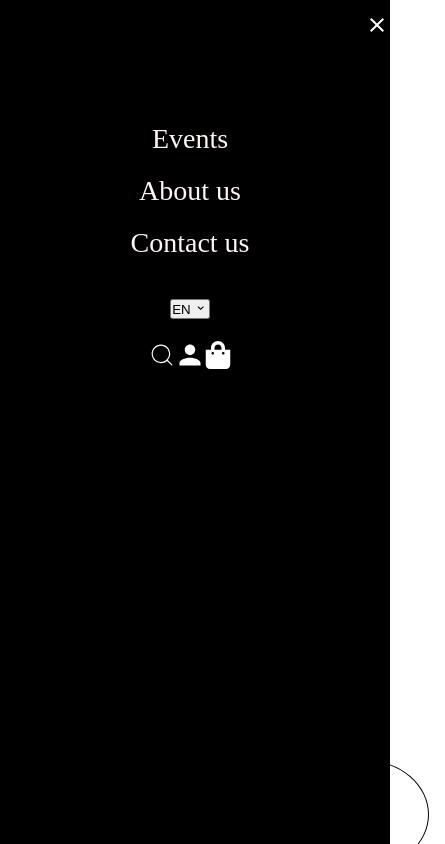
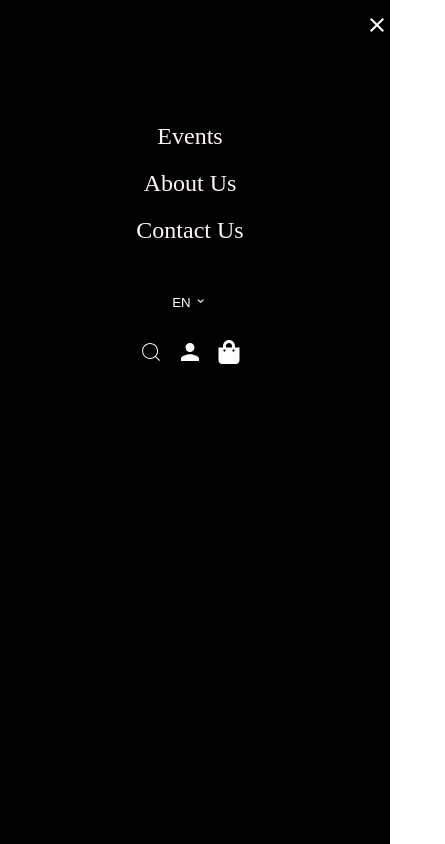
Before and after one commit to Eyyubfront/EVENTSLINK, a React (Vite) app in the folder events_project/: page / in a window 390 px wide. Both pictures are taken after a click on the button 350 px from the left and 40 px from the top of the page. Shown: the top 844 px of the page, 445 px wide, since content can reach past the window. Built offline with nearby package versions, Linux system fonts and the light colour scheme.

Commit message:
finish proje

```diff
--- a/events_project/src/Components/Burgermenu/index.jsx
+++ b/events_project/src/Components/Burgermenu/index.jsx
@@ -1,5 +1,4 @@
-
-import {Box,IconButton,Stack} from "@mui/material";
+import { Box, IconButton, Stack } from "@mui/material";
 import { Close } from "@mui/icons-material";
 import MenuIcon from "@mui/icons-material/Menu";
 import { useState } from "react";
@@ -8,48 +7,47 @@ import {Box,IconButton,Stack} from "@mui/material";
 import { FaShoppingBag } from "react-icons/fa";
 import { IoMdPerson } from "react-icons/io";
 import { BiChevronDown } from "react-icons/bi";
+
 const BurgerMenu = () => {
   const [isDropdownOpen, setIsDropdownOpen] = useState(false);
+  const [open, setOpen] = useState(false);
 
   const toggleDropdown = () => {
     setIsDropdownOpen(!isDropdownOpen);
   };
-    const [open, setOpen] = useState(false);
+
   return (
     <>
-        <Box sx={{ display: { xs: "block", md: "none", color: "white" } }}>
+      <div id="burgermenu">
         <IconButton
-            onClick={() => {
-              setOpen(!open);
-            }}
+          onClick={() => setOpen(!open)}
           sx={{ color: "white" }}
+          className="menu-button"
         >
-            {open ? <Close />  : <MenuIcon /> }
+          {open ? <Close /> : <MenuIcon />}
         </IconButton>
-          <div style={{ position: 'fixed', right: 0, top: 0, width: '100%', display: open ? 'block' : 'none', zIndex: 1000 }} className="dialog" color="white" fullScreen open={open} >
-            <Box className="burgermenubox" sx={{ background: "black", color: "white", position: 'absolute',right:0,fontSize:"28px"}} width="100%"  height="100vh">
+        <div className={`dialog ${open ? 'open' : ''}`}>
+          <div className="burgermenubox" sx={{ background: "black", color: "white" }}>
             <Stack flexDirection="row" justifyContent="flex-end">
               <IconButton
                 sx={{ color: "white" }}
                 edge="end"
-                  color="black"
                 onClick={() => setOpen(false)}
               >
                 <Close />
               </IconButton>
             </Stack>
 
-              <Stack sx={{marginTop:"20%"}} alignItems="center" flexDirection="column" gap="30px" textAlign="center">
-
+            <Stack sx={{ marginTop: "20%" }} alignItems="center" flexDirection="column" gap="30px" textAlign="center">
               <div className="burger__navlink">
                 <Link className='burgerlink' to="/events">
                   <p className='navlink'>Events</p>
                 </Link>
                 <Link className='burgerlink' to="/aboutus">
-           <p className='navlink'>About us</p>
+                  <p className='navlink'>About Us</p>
                 </Link>
                 <Link className='burgerlink' to="/contactus">
-            <p className='navlink'>Contact us</p>
+                  <p className='navlink'>Contact Us</p>
                 </Link>
               </div>
               <div className="burger__right">
@@ -71,10 +69,9 @@ import { BiChevronDown } from "react-icons/bi";
                 </div>
               </div>
             </Stack>
-
-            </Box>
           </div>
-        </Box>
+        </div>
+      </div>
     </>
   );
 };
--- a/events_project/src/assets/styles/main.css
+++ b/events_project/src/assets/styles/main.css
@@ -122,10 +122,16 @@
   #navbar .navbar__container .navbar__left .navbar__navlink .linkline {
     text-decoration: none;
     color: #FFF5F6;
+    position: relative;
   }
-  #navbar .navbar__container .navbar__left .navbar__navlink .linkline:hover {
-    padding-bottom: 2px;
-    border-bottom: 2px solid red;
+  #navbar .navbar__container .navbar__left .navbar__navlink .linkline:hover::after {
+    content: "";
+    position: absolute;
+    bottom: -2px;
+    left: 0;
+    width: 100%;
+    height: 2px;
+    background-color: red;
   }
   #navbar .navbar__container .navbar__left .navbar__navlink .navlink {
     font-family: "Poppins", sans-serif;
@@ -284,7 +290,7 @@
 }
 #findevents {
   position: relative;
-  background-image: url("../../../images/celebrate.png"); /* Webpack ile `~` kullanarak src'den doğru yolu kullanabilirsiniz */
+  background-image: url("../../../images/celebrate.png");
   background-size: cover;
   background-position: center;
   height: 600px;
@@ -297,12 +303,12 @@
   text-align: center;
   top: 63%;
   padding: 20px;
-  color: white; /* Metin rengi arka plana uyumlu olması için */
+  color: white;
 }
 #findevents .find__text h2 {
   font-size: 38px;
   font-family: "Poppins", sans-serif;
-  margin-bottom: 10px; /* Başlık ile altındaki paragraf arasındaki boşluk */
+  margin-bottom: 10px;
 }
 #findevents .find__text .finds__abouts {
   display: flex;
@@ -319,8 +325,8 @@
   overflow: hidden;
   transition: color 0.5s;
   z-index: 1;
-  background-color: #F84757; /* Varsayılan arka plan rengi */
-  color: white; /* Varsayılan metin rengi */
+  background-color: #F84757;
+  color: white;
   border: none;
   border-radius: 5px;
   padding: 10px 20px;
@@ -329,7 +335,7 @@
 }
 #findevents .find__text .find__button:hover {
   color: #fff;
-  background-color: red; /* Hover yapıldığında arka plan rengi değişimi */
+  background-color: red;
 }
 #findevents .find__text .find__button:before {
   content: "";
@@ -352,90 +358,41 @@
 
 @media (max-width: 576px) {
   #findevents {
-    position: relative;
-    background-image: url("../../../images/celebrate.png"); /* Webpack ile `~` kullanarak src'den doğru yolu kullanabilirsiniz */
-    background-size: cover;
-    background-position: center;
     height: 650px;
   }
   #findevents .find__text {
-    display: flex;
-    flex-direction: column;
     align-items: center;
-    position: absolute;
-    text-align: center;
     top: 63%;
-    padding: 20px;
-    color: white; /* Metin rengi arka plana uyumlu olması için */
   }
   #findevents .find__text h2 {
     font-size: 20px;
-    font-family: "Poppins", sans-serif;
-    margin-bottom: 10px; /* Başlık ile altındaki paragraf arasındaki boşluk */
   }
   #findevents .find__text .finds__abouts {
-    display: flex;
-    flex-direction: column;
     align-items: center;
-    gap: 2px;
   }
   #findevents .find__text .finds__abouts p {
     font-family: "Montserrat", sans-serif;
   }
   #findevents .find__text .find__button {
-    position: relative;
-    cursor: pointer;
-    overflow: hidden;
-    transition: color 0.5s;
-    z-index: 1;
-    background-color: #F84757; /* Varsayılan arka plan rengi */
-    color: white; /* Varsayılan metin rengi */
-    border: none;
-    border-radius: 5px;
-    padding: 10px 20px;
     font-size: 1rem;
-    margin-top: 20px;
-  }
-  #findevents .find__text .find__button:hover {
-    color: #fff;
-    background-color: red; /* Hover yapıldığında arka plan rengi değişimi */
-  }
-  #findevents .find__text .find__button:before {
-    content: "";
-    position: absolute;
-    z-index: -1;
-    background: rgb(187, 7, 22);
-    height: 150px;
-    width: 150px;
-    border-radius: 50%;
-    top: 100%;
-    left: 50%;
-    transform: translate(-50%);
-    transition: all 0.8s;
-  }
-  #findevents .find__text .find__button:hover:before {
-    top: -50px;
-    left: 50%;
-    transform: translate(-50%);
   }
 }
 #activities {
   display: flex;
   flex-direction: column;
-  align-items: center; /* İçeriği yatay olarak ortalar */
+  align-items: center;
   margin-top: 30px;
-  padding: 0 20px; /* Sayfanın kenarlarından boşluk bırakır */
+  padding: 0 20px;
   background-size: cover;
 }
 
 .activities__cards {
   display: flex;
-  flex-direction: row; /* Kartları yatayda sıralar */
-  /* Kartların taşmasını sağlar ve birden fazla satıra yayılmalarına izin verir */
-  justify-content: center; /* Kartları yatay olarak ortalar */
+  flex-direction: row;
+  justify-content: center;
   align-items: center;
   width: 100%;
-  max-width: 1200px; /* Kartların çok geniş ekranlarda yayılmasını engeller */
+  max-width: 1200px;
 }
 
 .activitesallcard {
@@ -444,8 +401,8 @@
   align-items: center;
   position: relative;
   transition: transform 0.3s ease;
-  flex: 1 1 calc(33.333% - 10px); /* Kartları yatayda 3'erli gruplayarak gösterir */
-  box-sizing: border-box; /* Padding ve border'ı genişliğe dahil eder */
+  flex: 1 1 calc(33.333% - 10px);
+  box-sizing: border-box;
 }
 
 .activitesallcard:hover .activitesimgcard {
@@ -489,35 +446,42 @@
   transition: filter 0.3s ease;
 }
 
-/* Mobil Görünüm İçin Media Query */
+@media (max-width: 1200px) {
+  .activities__cards {
+    display: grid;
+    grid-template-columns: repeat(auto-fill, minmax(200px, 1fr));
+    gap: 10px;
+    max-width: none;
+  }
+  .activitesallcard {
+    width: 100%;
+    max-width: none;
+  }
+  .activitesimgcard {
+    width: 90px !important;
+  }
+}
 @media (max-width: 768px) {
   .activities__cards {
     display: grid;
-    grid-template-columns: repeat(3, 1fr); /* 3 sütunlu grid düzeni */
+    grid-template-columns: repeat(auto-fill, minmax(200px, 1fr));
     gap: 10px;
-    max-width: none; /* Mobilde genişlik kısıtlamasını kaldırır */
+    max-width: none;
   }
   .activitesallcard {
-    width: 100%; /* Grid hücresinin tamamını kaplar */
-    max-width: none; /* Maksimum genişlik kısıtlamasını kaldırır */
+    width: 100%;
+    max-width: none;
   }
   .activitesimgcard {
-    width: 90px !important; /* Küçük ekranlarda img kart genişliği */
+    width: 90px !important;
   }
 }
 @media (max-width: 576px) {
   .activities__cards {
-    display: grid;
-    grid-template-columns: repeat(3, 1fr); /* 3 sütunlu grid düzeni */
-    gap: 10px;
-    max-width: none; /* Mobilde genişlik kısıtlamasını kaldırır */
-  }
-  .activitesallcard {
-    width: 100%; /* Grid hücresinin tamamını kaplar */
-    max-width: none; /* Maksimum genişlik kısıtlamasını kaldırır */
+    grid-template-columns: repeat(auto-fill, minmax(150px, 1fr));
   }
   .activitesimgcard {
-    width: 90px !important; /* Küçük ekranlarda img kart genişliği */
+    width: 73px !important;
   }
 }
 #destination {
@@ -555,7 +519,6 @@
 
 @media (max-width: 768px) {
   #destination {
-    display: flex;
     text-align: center;
     flex-direction: column !important;
     align-items: initial;
@@ -590,9 +553,78 @@
     font-family: "Poppins", sans-serif;
   }
 }
+@media (max-width: 1000px) {
+  #destination {
+    text-align: center;
+    flex-direction: column !important;
+    align-items: initial;
+    gap: 20px;
+    margin-top: 30px;
+  }
+  #destination h2 {
+    margin: 0;
+    font-family: "Poppins", sans-serif;
+    font-weight: bold;
+    margin-left: 40px;
+  }
+  #destination .destination__cards {
+    display: flex;
+    flex-direction: column !important;
+    align-items: center;
+    gap: 10px;
+  }
+  #destination .destination__card {
+    display: flex;
+    flex-direction: column !important;
+    align-items: center;
+    gap: 6px;
+  }
+  #destination .destination__card .destinationimg {
+    width: 200px;
+    border-radius: 8px;
+  }
+  #destination .destination__card .destinaitonname {
+    font-weight: bold;
+    font-family: "Poppins", sans-serif;
+  }
+}
+@media (max-width: 768px) {
+  #destination {
+    text-align: center;
+    flex-direction: column !important;
+    align-items: initial;
+    gap: 20px;
+    margin-top: 30px;
+  }
+  #destination h2 {
+    margin: 0;
+    font-family: "Poppins", sans-serif;
+    font-weight: bold;
+    margin-left: 40px;
+  }
+  #destination .destination__cards {
+    display: flex;
+    flex-direction: column !important;
+    align-items: center;
+    gap: 10px;
+  }
+  #destination .destination__card {
+    display: flex;
+    flex-direction: column !important;
+    align-items: center;
+    gap: 6px;
+  }
+  #destination .destination__card .destinationimg {
+    width: 200px;
+    border-radius: 8px;
+  }
+  #destination .destination__card .destinaitonname {
+    font-weight: bold;
+    font-family: "Poppins", sans-serif;
+  }
+}
 @media (max-width: 576px) {
   #destination {
-    display: flex;
     text-align: center;
     flex-direction: column !important;
     align-items: initial;
@@ -663,8 +695,8 @@
   overflow: hidden;
   transition: color 0.5s;
   z-index: 1;
-  background-color: #F84757; /* Varsayılan arka plan rengi */
-  color: white; /* Varsayılan metin rengi */
+  background-color: #F84757;
+  color: white;
   border: none;
   border-radius: 5px;
   padding: 10px 20px;
@@ -673,7 +705,7 @@
 }
 #sign .sign__card .sign__left .sign__btn:hover {
   color: #fff;
-  background-color: red; /* Hover yapıldığında arka plan rengi değişimi */
+  background-color: red;
 }
 #sign .sign__card .sign__left .sign__btn:before {
   content: "";
@@ -732,8 +764,8 @@
     overflow: hidden;
     transition: color 0.5s;
     z-index: 1;
-    background-color: #F84757; /* Varsayılan arka plan rengi */
-    color: white; /* Varsayılan metin rengi */
+    background-color: #F84757;
+    color: white;
     border: none;
     border-radius: 5px;
     padding: 10px 20px;
@@ -742,7 +774,7 @@
   }
   #sign .sign__card .sign__left .sign__btn:hover {
     color: #fff;
-    background-color: red; /* Hover yapıldığında arka plan rengi değişimi */
+    background-color: red;
   }
   #sign .sign__card .sign__left .sign__btn:before {
     content: "";
@@ -775,7 +807,7 @@
     padding: 35px;
     background-color: #FDD1D5;
     width: 58%;
-    height: 451px;
+    height: 491px;
   }
   #sign .sign__card {
     display: flex;
@@ -805,8 +837,8 @@
     overflow: hidden;
     transition: color 0.5s;
     z-index: 1;
-    background-color: #F84757; /* Varsayılan arka plan rengi */
-    color: white; /* Varsayılan metin rengi */
+    background-color: #F84757;
+    color: white;
     border: none;
     border-radius: 5px;
     padding: 10px 20px;
@@ -815,7 +847,7 @@
   }
   #sign .sign__card .sign__left .sign__btn:hover {
     color: #fff;
-    background-color: red; /* Hover yapıldığında arka plan rengi değişimi */
+    background-color: red;
   }
   #sign .sign__card .sign__left .sign__btn:before {
     content: "";
@@ -849,7 +881,7 @@
   flex-direction: row !important;
   align-items: center;
   justify-content: space-between !important;
-  gap: 20px; /* Adjust spacing if needed */
+  gap: 20px;
 }
 #footer .footer__container .footer__name {
   font-size: 25px;
@@ -891,30 +923,30 @@
 }
 @media (max-width: 768px) {
   #footer .footer__container {
-    flex-direction: column-reverse !important; /* Stack items vertically */
+    flex-direction: column-reverse !important;
     align-items: center;
     text-align: center;
   }
   #footer .footer__container .footer__name {
-    order: 2; /* Place footer__name below footer__bottom */
-    margin-top: 20px; /* Optional: Add spacing if needed */
+    order: 2;
+    margin-top: 20px;
   }
   #footer .footer__container .footer__bottom {
-    order: 1; /* Place footer__bottom above footer__name */
+    order: 1;
   }
 }
 @media (max-width: 576px) {
   #footer .footer__container {
-    flex-direction: column-reverse !important; /* Stack items vertically */
+    flex-direction: column-reverse !important;
     align-items: center;
     text-align: center;
   }
   #footer .footer__container .footer__name {
-    order: 2; /* Place footer__name below footer__bottom */
-    margin-top: 20px; /* Optional: Add spacing if needed */
+    order: 2;
+    margin-top: 20px;
   }
   #footer .footer__container .footer__bottom {
-    order: 1; /* Place footer__bottom above footer__name */
+    order: 1;
   }
 }
 
@@ -1345,3 +1377,100 @@
   justify-content: center;
   box-sizing: border-box;
 }
+
+#burgermenu {
+  display: none; /* Hide by default */
+}
+
+.menu-button {
+  display: none; /* Hide by default */
+}
+
+.dialog {
+  position: fixed;
+  right: 0;
+  top: 0;
+  z-index: 1000;
+  color: white;
+  width: 100%;
+  height: 100vh;
+  display: none; /* Hide by default */
+}
+
+.dialog.open {
+  display: block; /* Show when open */
+}
+
+.burgermenubox {
+  background: black;
+  color: white;
+  position: absolute;
+  right: 0;
+  width: 100%;
+  height: 100vh;
+  font-size: 28px;
+}
+
+.burger__navlink {
+  margin: 0;
+}
+
+.burgerlink {
+  text-decoration: none;
+  color: white;
+}
+
+.navlink {
+  font-size: 24px;
+}
+
+.burger__right {
+  margin-top: 20px;
+}
+
+.navbar__language {
+  display: flex;
+  align-items: center;
+  gap: 10px;
+}
+
+.dropdown-btn {
+  background: none;
+  border: none;
+  color: white;
+  cursor: pointer;
+}
+
+.dropdown-menu {
+  display: flex;
+  flex-direction: column;
+  background: black;
+  color: white;
+  position: absolute;
+  top: 30px;
+}
+
+.burger__icons {
+  display: flex;
+  gap: 15px;
+  font-size: 24px;
+  margin-top: 10px;
+}
+
+/* Responsive styles */
+@media (max-width: 768px) {
+  #burgermenu {
+    display: none;
+  }
+  .menu-button {
+    display: block;
+  }
+}
+@media (max-width: 576px) {
+  #burgermenu {
+    display: block;
+  }
+  .menu-button {
+    display: block;
+  }
+}
--- a/events_project/src/assets/styles/sass/components/_activities.scss
+++ b/events_project/src/assets/styles/sass/components/_activities.scss
@@ -66,12 +66,29 @@
   margin: auto;
   transition: filter 0.3s ease;
 }
+@media (max-width: 1200px) {
+  .activities__cards {
+    display: grid;
+    grid-template-columns: repeat(auto-fill, minmax(200px, 1fr));
+    gap: 10px;
+    max-width: none;
+  }
 
-/* Mobil Görünüm İçin Media Query */
+  .activitesallcard {
+    width: 100%;
+    max-width: none;
+  }
+
+  .activitesimgcard {
+    width: 90px !important;
+  }
+}
+
+
 @media (max-width: 768px) {
   .activities__cards {
     display: grid;
-    grid-template-columns: repeat(3, 1fr);
+    grid-template-columns: repeat(auto-fill, minmax(200px, 1fr));
     gap: 10px;
     max-width: none;
   }
@@ -88,18 +105,10 @@
 
 @media (max-width: 576px) {
   .activities__cards {
-    display: grid;
-    grid-template-columns: repeat(3, 1fr);
-    gap: 10px;
-    max-width: none;
-  }
-
-  .activitesallcard {
-    width: 100%;
-    max-width: none;
+    grid-template-columns: repeat(auto-fill, minmax(150px, 1fr));
   }
 
   .activitesimgcard {
-    width: 90px !important;
+    width: 73px !important;
   }
 }
--- /dev/null
+++ b/events_project/src/assets/styles/sass/components/_burgermenu.scss
@@ -0,0 +1,99 @@
+#burgermenu {
+    display: none; /* Hide by default */
+  }
+
+  .menu-button {
+    display: none; /* Hide by default */
+  }
+
+  .dialog {
+    position: fixed;
+    right: 0;
+    top: 0;
+    z-index: 1000;
+    color: white;
+    width: 100%;
+    height: 100vh;
+    display: none; /* Hide by default */
+  }
+
+  .dialog.open {
+    display: block; /* Show when open */
+  }
+
+  .burgermenubox {
+    background: black;
+    color: white;
+    position: absolute;
+    right: 0;
+    width: 100%;
+    height: 100vh;
+    font-size: 28px;
+  }
+
+  .burger__navlink {
+    margin: 0;
+  }
+
+  .burgerlink {
+    text-decoration: none;
+    color: white;
+  }
+
+  .navlink {
+    font-size: 24px;
+  }
+
+  .burger__right {
+    margin-top: 20px;
+  }
+
+  .navbar__language {
+    display: flex;
+    align-items: center;
+    gap: 10px;
+  }
+
+  .dropdown-btn {
+    background: none;
+    border: none;
+    color: white;
+    cursor: pointer;
+  }
+
+  .dropdown-menu {
+    display: flex;
+    flex-direction: column;
+    background: black;
+    color: white;
+    position: absolute;
+    top: 30px;
+  }
+
+  .burger__icons {
+    display: flex;
+    gap: 15px;
+    font-size: 24px;
+    margin-top: 10px;
+  }
+
+  /* Responsive styles */
+  @media (max-width: 768px) {
+    #burgermenu {
+      display: none;
+    }
+
+    .menu-button {
+      display: block;
+    }
+  }
+
+  @media (max-width: 576px) {
+    #burgermenu {
+      display: block;
+    }
+
+    .menu-button {
+      display: block;
+    }
+  }
--- a/events_project/src/assets/styles/sass/components/_sign.scss
+++ b/events_project/src/assets/styles/sass/components/_sign.scss
@@ -159,7 +159,7 @@
       padding: 35px;
       background-color: #FDD1D5;
       width: 58%;
-      height: 451px;
+      height: 491px;
     }
     .sign__card{
         display: flex;
--- a/events_project/src/assets/styles/sass/pages/_home.scss
+++ b/events_project/src/assets/styles/sass/pages/_home.scss
@@ -6,3 +6,4 @@
 @import "../components/footer";
 @import "../components/popularevents";
 @import "../components/upcoming";
+@import "../components/burgermenu";
--- a/events_project/src/index.css
+++ b/events_project/src/index.css
@@ -39,11 +39,13 @@
     height: 202em !important;
   }
 
+
 }
 @media (max-width: 576px) {
   .Container {
     max-width: 100%;
   }
+
   .boysbacgcolor{
     background-image: none !important;
     margin-left: 0px !important;
```
Also changed, not shown: events_project/src/assets/styles/sass/components/_destination.scss (+80 -0 lines), events_project/src/assets/styles/sass/components/_navbar.scss (+22 -5 lines). Lines whose indentation alone changed are shown as unchanged.
